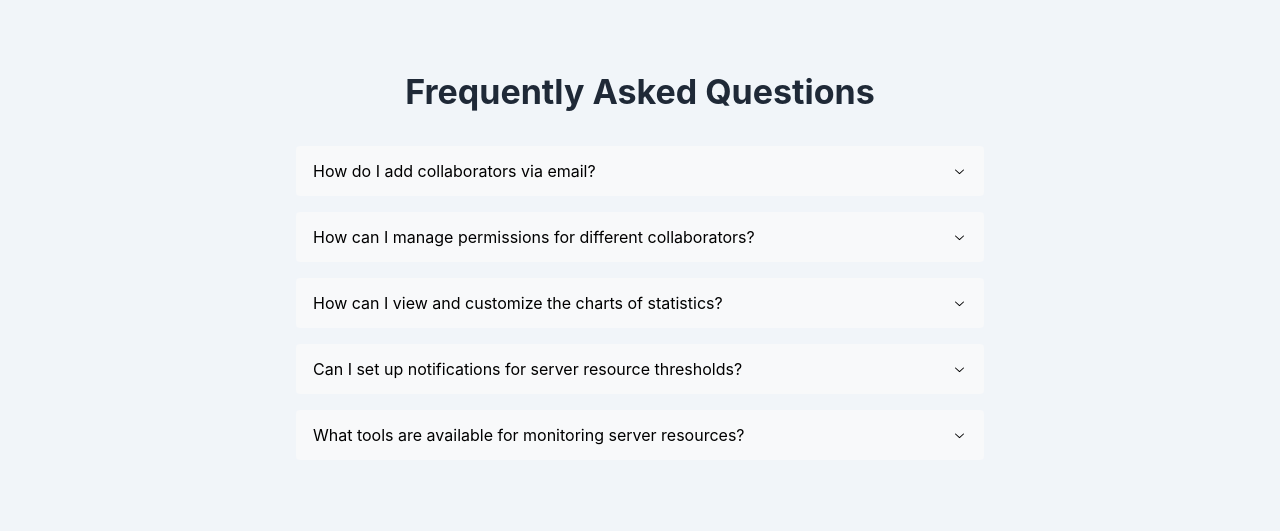
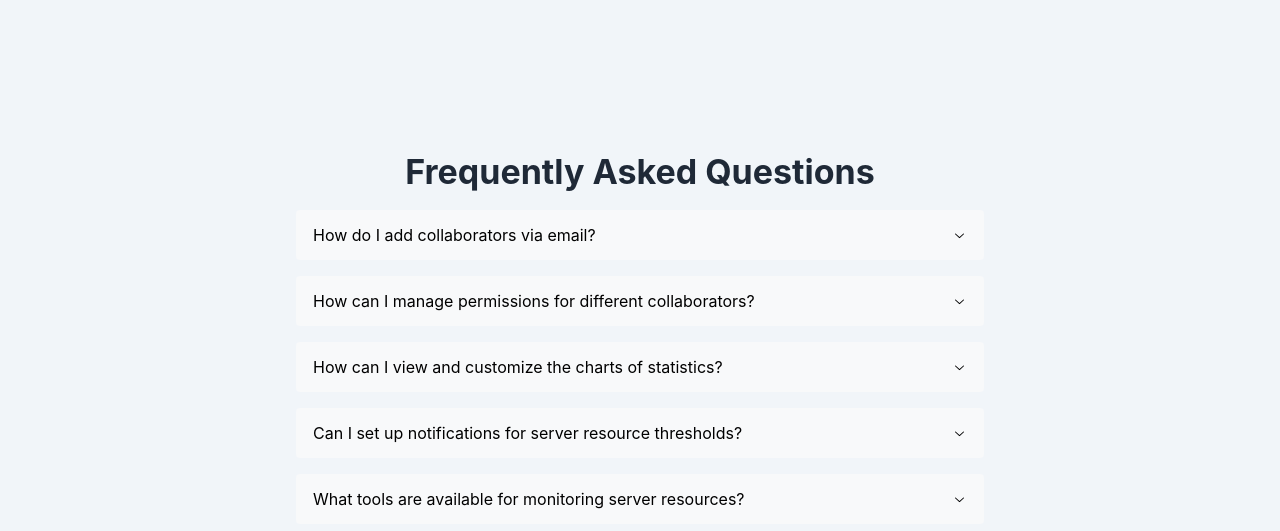
Before and after one commit to filipzytka/Hermes-Frontend, a React (Vite) app: page /faq in a window 1280 px wide. Shown: the part 154-685 px from the top of the page. Built offline with nearby package versions, Linux system fonts and the light colour scheme; no server answers.

Commit message:
changes to faq styling

```diff
--- a/src/pages/FAQ/index.tsx
+++ b/src/pages/FAQ/index.tsx
@@ -7,9 +7,9 @@ const FAQ = () => {
     <Layout>
       <Container
         size="sm"
-        className="flex-grow w-full justify-center items-center mt-8 md:mt-32"
+        className="flex-grow w-full justify-center items-center py-8 md:py-52"
       >
-        <Title className="text-center text-gray-800 dark:text-gray-100 mb-8">
+        <Title className="text-center text-gray-800 dark:text-gray-100 mb-4">
           Frequently Asked Questions
         </Title>
 
```
